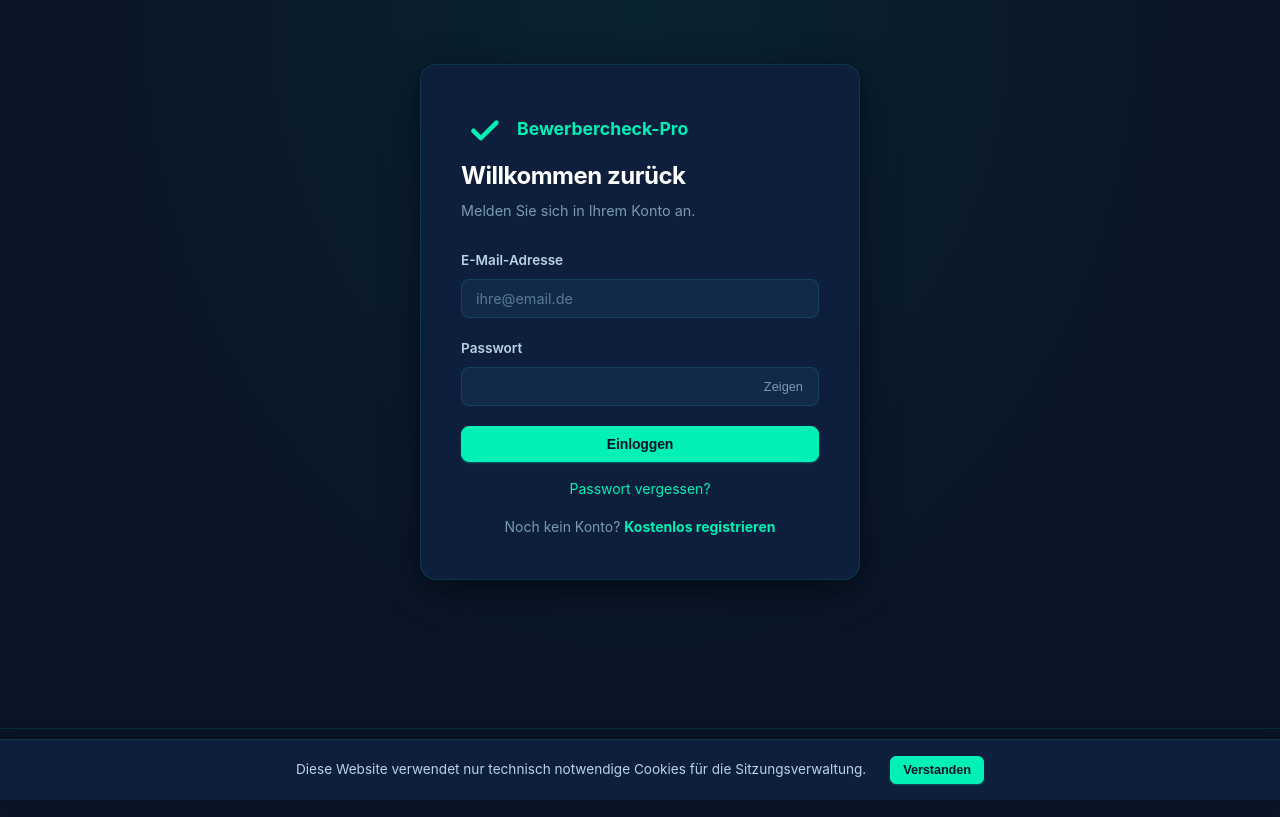
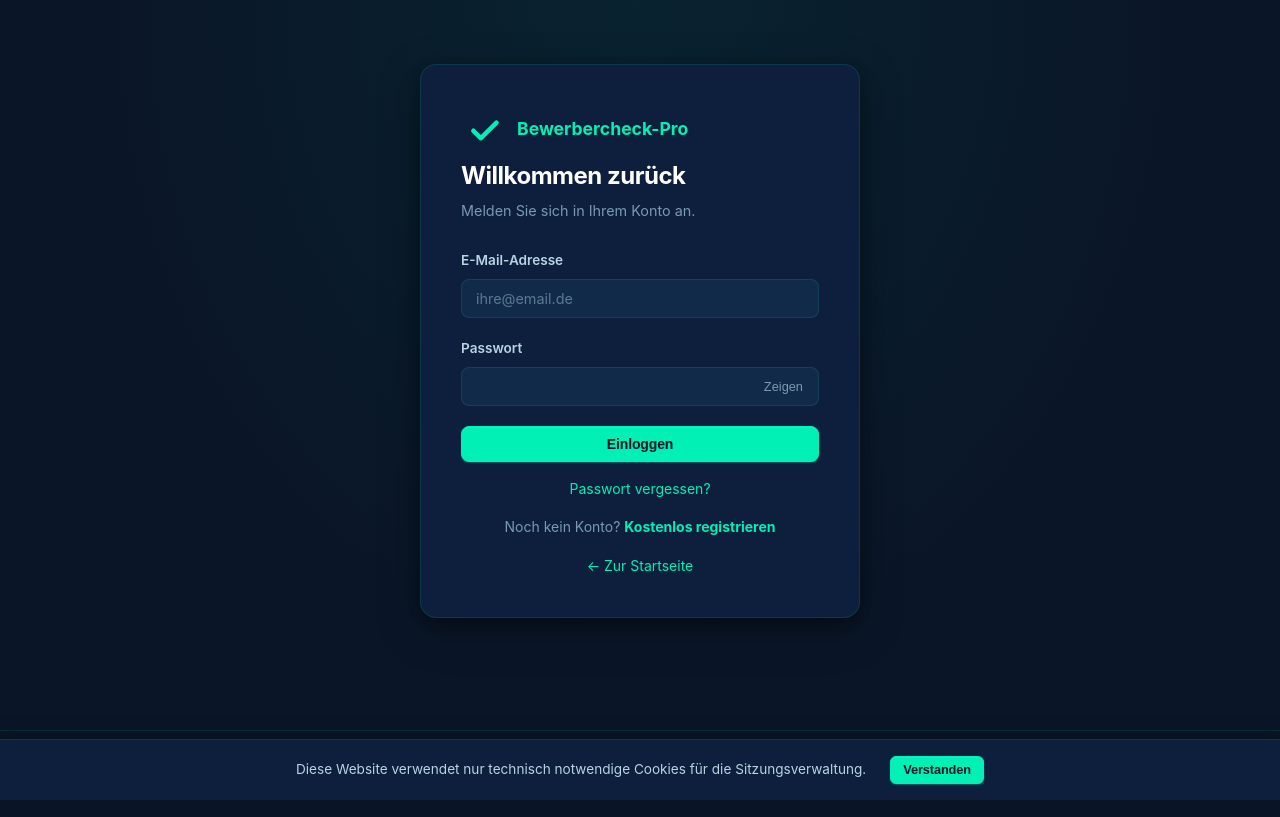
Before and after one commit to budsxbach/bewerbercheck-pro, a Flask app: page /login in a window 1280 px wide. Shown: the top 817 px of the page. Run offline with Flask 3, Linux system fonts and the light colour scheme; some libraries are stand-ins or nearby versions.

Commit message:
UX: 'Zur Startseite'-Link auf Login-Seite hinzugefügt
Co-Authored-By: Claude Sonnet 4.6 <noreply@anthropic.com>

```diff
--- a/templates/login.html
+++ b/templates/login.html
@@ -47,6 +47,9 @@
             Noch kein Konto?
             <a href="{{ url_for('auth.register') }}"><strong>Kostenlos registrieren</strong></a>
         </p>
+        <p class="auth-footer">
+            <a href="{{ url_for('landing') }}">&larr; Zur Startseite</a>
+        </p>
     </div>
 </div>
 {% endblock %}
```
